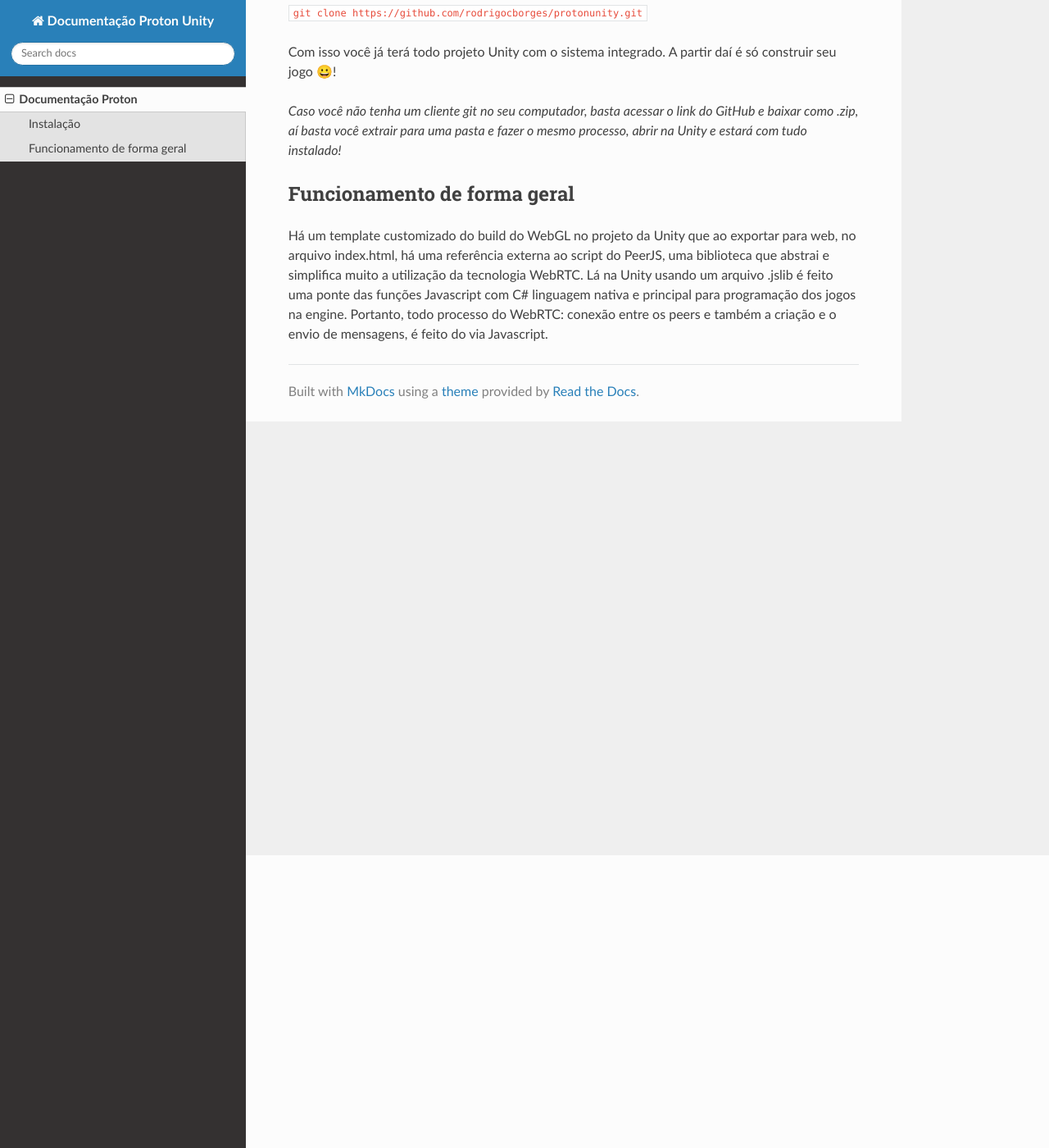
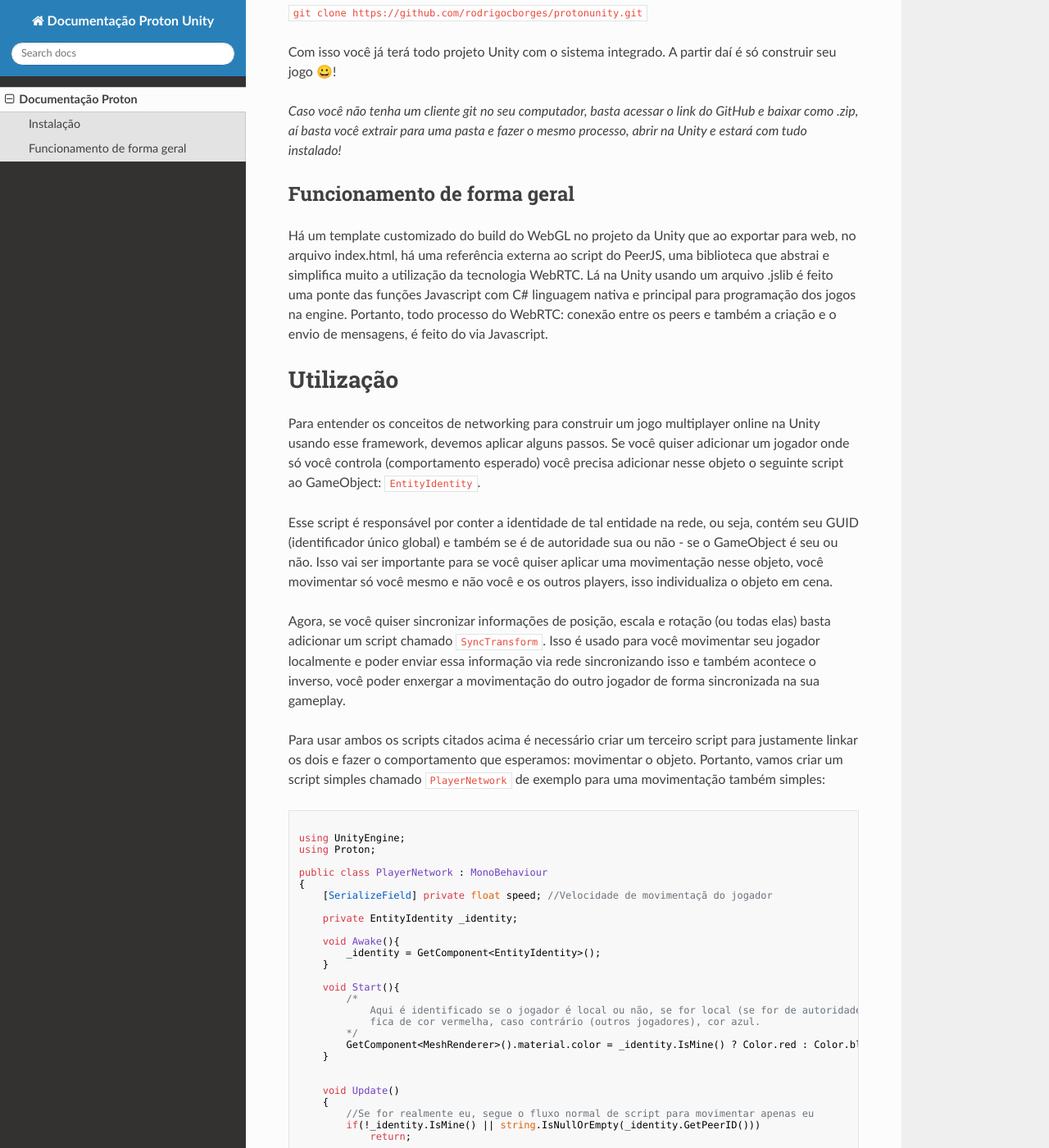
Before and after one commit to rodrigocborges/protonunity, an MkDocs documentation site: the page built from docs/index.md, in a window 1280 px wide and 1400 px high, scrolled down 357 px. Shown: the whole window at 82% size. Built offline with MkDocs 1.6.1, drawn with Linux system fonts in a browser that asks for light colours; nearby versions of some CDN libraries; some of the changed text lies outside the part shown.

Commit message:
Topico de utilizacao na documentacao v1

````diff
--- a/docs/index.md
+++ b/docs/index.md
@@ -19,3 +19,57 @@
 do PeerJS, uma biblioteca que abstrai e simplifica muito a utilização da tecnologia WebRTC. Lá na Unity usando um arquivo .jslib é feito
 uma ponte das funções Javascript com C# linguagem nativa e principal para programação dos jogos na engine. Portanto, todo processo
 do WebRTC: conexão entre os peers e também a criação e o envio de mensagens, é feito do via Javascript.
+
+# Utilização
+
+Para entender os conceitos de networking para construir um jogo multiplayer online na Unity usando esse framework, devemos aplicar alguns passos. Se você quiser adicionar um jogador onde só você controla (comportamento esperado) você precisa adicionar nesse objeto o seguinte script ao GameObject: `EntityIdentity`.
+
+Esse script é responsável por conter a identidade de tal entidade na rede, ou seja, contém seu GUID (identificador único global) e também se é de autoridade sua ou não - se o GameObject é seu ou não. Isso vai ser importante para se você quiser aplicar uma movimentação nesse objeto, você movimentar só você mesmo e não você e os outros players, isso individualiza o objeto em cena.
+
+Agora, se você quiser sincronizar informações de posição, escala e rotação (ou todas elas) basta adicionar um script chamado `SyncTransform`. Isso é usado para você movimentar seu jogador localmente e poder enviar essa informação via rede sincronizando isso e também acontece o inverso, você poder enxergar a movimentação do outro jogador de forma sincronizada na sua gameplay.
+
+Para usar ambos os scripts citados acima é necessário criar um terceiro script para justamente linkar os dois e fazer o comportamento que esperamos: movimentar o objeto. Portanto, vamos criar um script simples chamado `PlayerNetwork` de exemplo para uma movimentação também simples:
+
+```csharp
+
+using UnityEngine;
+using Proton;
+
+public class PlayerNetwork : MonoBehaviour
+{
+    [SerializeField] private float speed; //Velocidade de movimentaçã do jogador
+
+    private EntityIdentity _identity;
+
+    void Awake(){
+        _identity = GetComponent<EntityIdentity>();
+    }
+
+    void Start(){
+        /*
+            Aqui é identificado se o jogador é local ou não, se for local (se for de autoridade minha)
+            fica de cor vermelha, caso contrário (outros jogadores), cor azul.
+        */
+        GetComponent<MeshRenderer>().material.color = _identity.IsMine() ? Color.red : Color.blue;
+    }
+
+
+    void Update()
+    {
+        //Se for realmente eu, segue o fluxo normal de script para movimentar apenas eu
+        if(!_identity.IsMine() || string.IsNullOrEmpty(_identity.GetPeerID()))
+            return;
+
+        float horizontal = Input.GetAxis("Horizontal");
+        float vertical = Input.GetAxis("Vertical");
+
+        //Aplica uma movimentação de andar para os lados e para frente e para trás
+        transform.Translate(new Vector3(horizontal * Time.deltaTime * speed, 0, vertical * Time.deltaTime * speed));
+    }
+}
+
+```
+
+Após a criação do script, basta adicionar esse ao objeto do Player e criar um prefab desse GameObject para podermos instanciá-lo ao entrar/criar uma partida multiplayer.
+
+Para começar os testes, vamos criar um GameObject em branco e renomeá-lo (isso é opcional, apenas mais organização) para ProtonManager, clicar nele e adicionar o script de mesmo nome `ProtonManager`. Nele vai ser feito todo o gerenciamento de rede, a comunicação nos canais de dados, envio e recebimento de informações, entrada dos jogadores e também o instanciamento dos jogadores. Portanto, basta preencher a variável `playerPrefab` com o prefab que foi criado anteriormente do Player.
````
